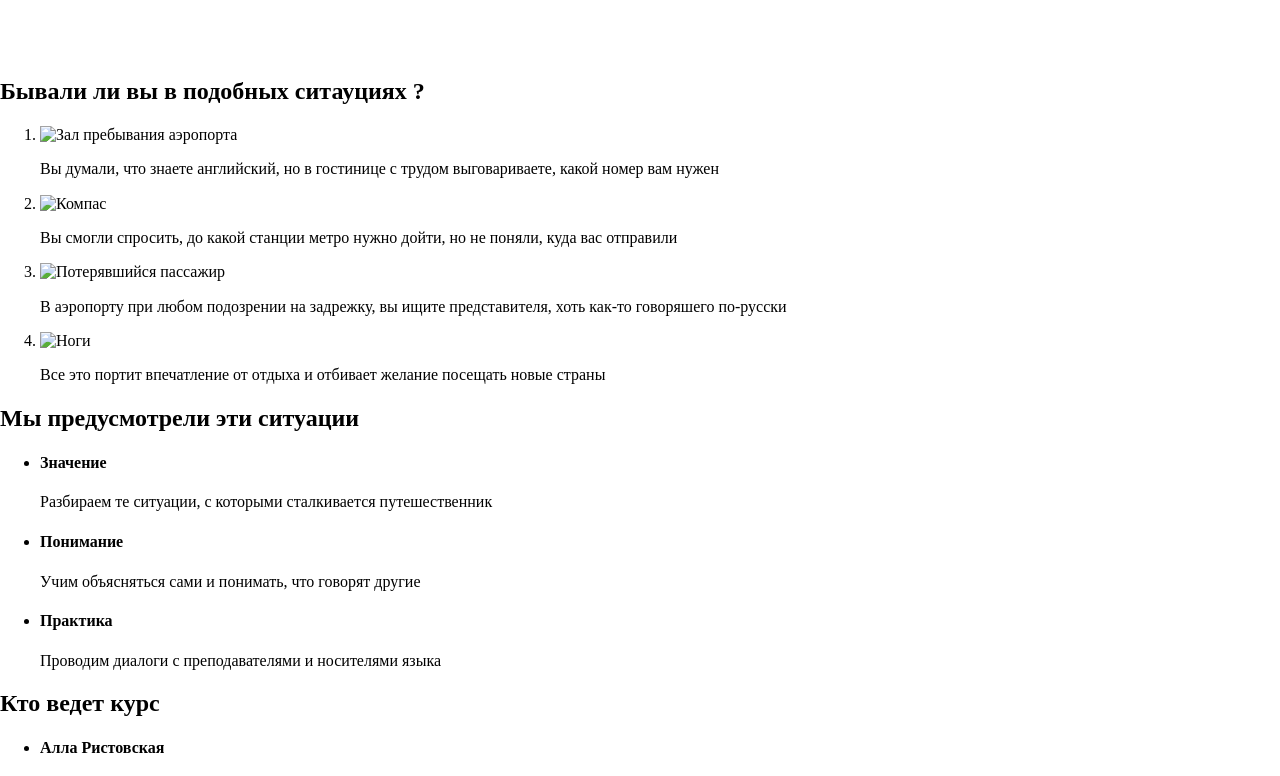
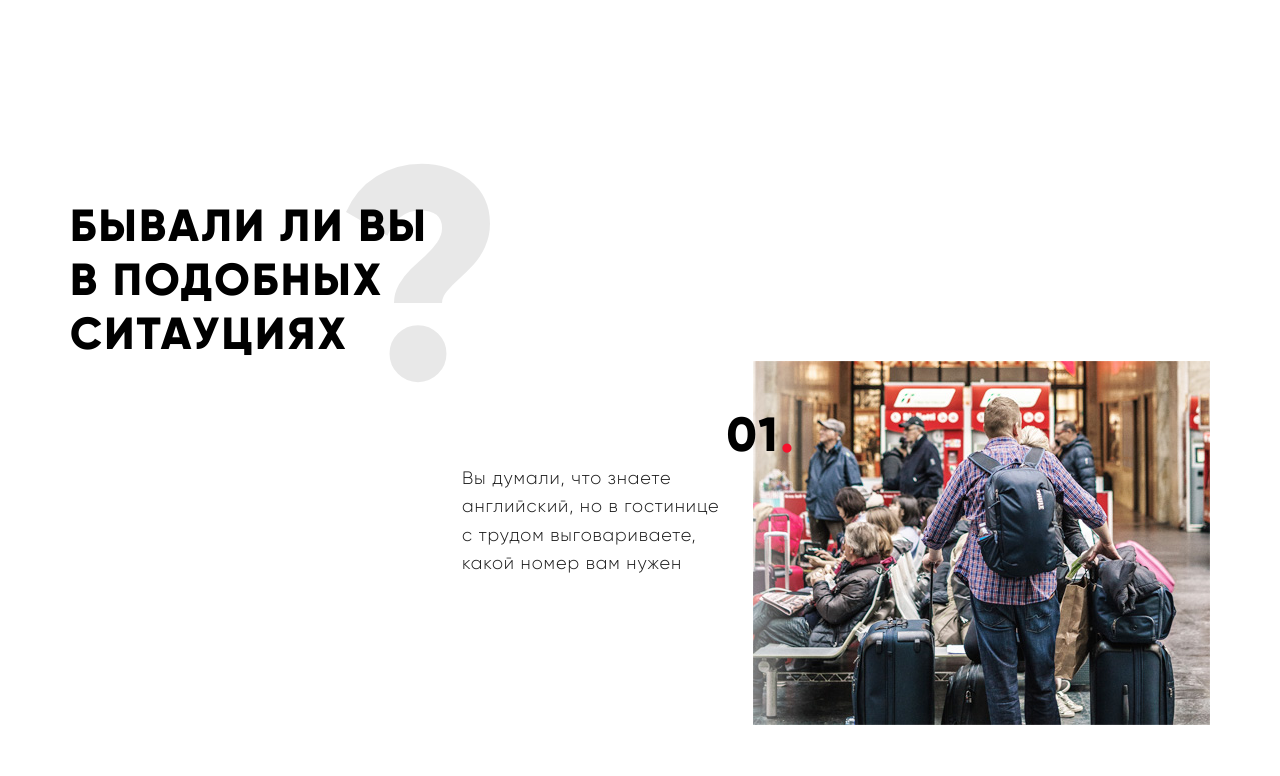
Before and after one commit to AnNavara/Test-website, a website: page source/index.pug in a window 1280 px wide. Shown: the part 880-1656 px from the top of the page. Drawn offline with nearby package versions, Linux system fonts and the light colour scheme; files that its build step writes are made by us from their sources; files whose address does not match are found by name.

Commit message:
Added features section, small fixes

```diff
--- a/source/banner/banner.scss
+++ b/source/banner/banner.scss
@@ -29,8 +29,7 @@
 
   &-text {
     display: block;
-    margin-bottom: 95px;
-    width: 400px;
+    margin-bottom: 98px;
     font-family: "Gilroy";
     font-size: 18px;
     font-weight: 300;
--- a/source/features/features.pug
+++ b/source/features/features.pug
@@ -1,27 +1,28 @@
 .features
-  h2 Бывали ли вы в подобных ситауциях <span class="styled">?</span>
-  ol
-    li.trouble
-      img(src="" alt="Зал пребывания аэропорта")
-      p Вы думали, что знаете английский, но в гостинице с трудом выговариваете, какой номер вам нужен
-    li.trouble
-      img(src="" alt="Компас")
-      p Вы смогли спросить, до какой станции метро нужно дойти, но не поняли, куда вас отправили
-    li.trouble
-      img(src="" alt="Потерявшийся пассажир")
-      p В аэропорту при любом подозрении на задрежку, вы ищите представителя, хоть как-то говоряшего по-русски
-    li.trouble
-      img(src="" alt="Ноги")
-      p Все это портит впечатление от отдыха и отбивает желание посещать новые страны
-  div.advantages
-    h2 Мы предусмотрели эти ситуации
-    ul
+  .features-wrapper
+    h2 Бывали ли вы в подобных ситауциях <span class="styled">?</span>
+    ol.trouble
       li
-        h4 Значение
-        p Разбираем те ситуации, с которыми сталкивается путешественник
+        p Вы думали, что знаете английский, но в гостинице с трудом выговариваете, какой номер вам нужен
+        img(src="img/airport.jpg" alt="Зал пребывания аэропорта")
       li
-        h4 Понимание
-        p Учим объясняться сами и понимать, что говорят другие
+        img(src="img/compass.jpg" alt="Компас")
+        p Вы смогли спросить,<br> до какой станции метро нужно дойти, но не поняли, куда вас отправили
       li
-        h4 Практика
-        p Проводим диалоги с преподавателями и носителями языка
+        p В аэропорту при любом подозрении на задрежку, вы ищите представителя, хоть как-то говоряшего по-русски
+        img(src="" alt="Потерявшийся пассажир")
+      li
+        img(src="" alt="Ноги")
+        p Все это портит впечатление от отдыха и отбивает желание посещать новые страны
+    div.advantages
+      h2 Мы предусмотрели эти ситуации
+      ul
+        li
+          h4 Значение
+          p Разбираем те ситуации, с которыми сталкивается путешественник
+        li
+          h4 Понимание
+          p Учим объясняться сами и понимать, что говорят другие
+        li
+          h4 Практика
+          p Проводим диалоги с преподавателями и носителями языка
--- /dev/null
+++ b/source/features/features.scss
@@ -0,0 +1,113 @@
+.features {
+  padding-top: 162px;
+
+  &-wrapper {
+    display: flex;
+    flex-direction: column;
+    @include container;
+  }
+
+  h2 {
+    position: relative;
+    margin: 0;
+    width: 400px;
+    font-family: "Gilroy";
+    font-size: 45px;
+    font-weight: 800;
+    line-height: 1.2;
+    letter-spacing: 0.05em;
+    color: var(--black);
+    text-transform: uppercase;
+
+    .styled {
+      position: absolute;
+      top: -104px;
+      right: -50px;
+      font-family: "Gilroy";
+      font-size: 300px;
+      font-weight: 800;
+      letter-spacing: 0.05em;
+      color: rgba(0, 0, 0, 0.09);
+    }
+  }
+}
+
+.trouble {
+  margin: 0;
+  padding: 0;
+  display: flex;
+  flex-direction: column;
+  list-style: none;
+
+  li {
+    position: relative;
+    margin-bottom: 85px;
+    padding-left: 392px;
+    display: flex;
+    counter-increment: item;
+
+    &:nth-child(even) {
+      padding-left: 0;
+
+      &::before {
+        top: 26px;
+        left: 400px;
+      }
+
+      &::after {
+        top: 25px;
+        left: 460px;
+      }
+
+      img {
+        margin-right: 45px;
+      }
+
+      p {
+        margin-top: 88px;
+      }
+    }
+
+    img {
+    }
+
+    &::before {
+      position: absolute;
+      content: "0"counter(item);
+      font-family: "Gilroy";
+      top: 50px;
+      right: 430px;
+      font-size: 48px;
+      font-weight: 800;
+      font-style: normal;
+      line-height: 1;
+      letter-spacing: 0.05em;
+    }
+
+    &::after {
+      position: absolute;
+      content: ".";
+      top: 51px;
+      right: 414px;
+      font-family: "Gilroy";
+      font-size: 48px;
+      font-weight: 800;
+      font-style: normal;
+      line-height: 1;
+      letter-spacing: 0.05em;
+      color: var(--pinkish-red);
+    }
+
+    p {
+      margin-right: 20px;
+      margin-top: 103px;
+      width: 400px;
+      font-family: "Gilroy";
+      font-size: 18px;
+      font-weight: 300;
+      line-height: 1.56;
+      letter-spacing: 0.05em;
+      color: #1b1b1b;
+    }
+  }
+}
--- a/source/styles.scss
+++ b/source/styles.scss
@@ -2,5 +2,8 @@
 @import "fonts.scss";
 @import "grid/grid.scss";
 
+@import "variables.scss";
+
 @import "header/header.scss";
 @import "banner/banner.scss";
+@import "features/features.scss";
--- /dev/null
+++ b/source/variables.scss
@@ -0,0 +1,11 @@
+:root {
+  --black-gray: #141414;
+  --pinkish-red: #f5112c;
+  --black: #000000;
+  --vivid-blue: #2429ff;
+  --grayish-white: #e9e9e9;
+  --gray: #f5f5f5;
+  --cherry-red: #e4002b;
+  --black-gray2: #1b1b1b;
+  --whitish-gray: #f8f8f8;
+}
--- a/tasks/styles.js
+++ b/tasks/styles.js
@@ -23,7 +23,7 @@ module.exports = (options) => () => {
         sort: true
       }),
       postcssFF,
-      autoprefixer({ browsers: ['> 2.5% in RU', 'last 2 version', 'ie 10', 'ios 6'], flexbox: 'no-2009'})
+      autoprefixer({ browsers: ['> 3% in RU', 'last 2 version', 'ie 11'], flexbox: 'no-2009'})
     ]),
     // $.csscomb(),
     // $.sourcemaps.write(),
```
Also changed, not shown: public/css/styles.css, public/img/airport.jpg (added), public/img/compass.jpg (added), public/index.html, source/_img/airport.jpg (added), source/_img/compass.jpg (added).
